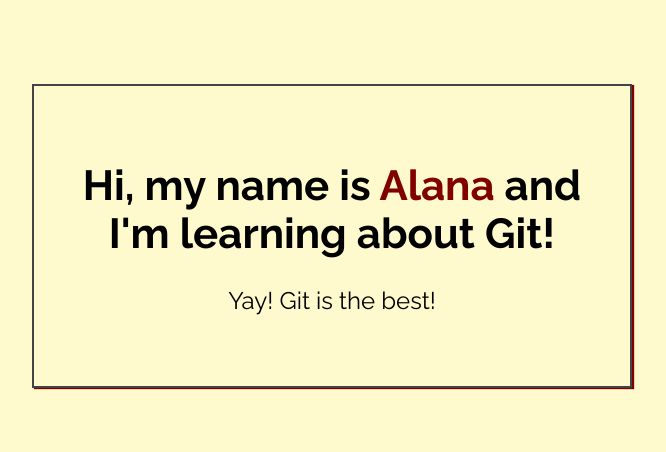
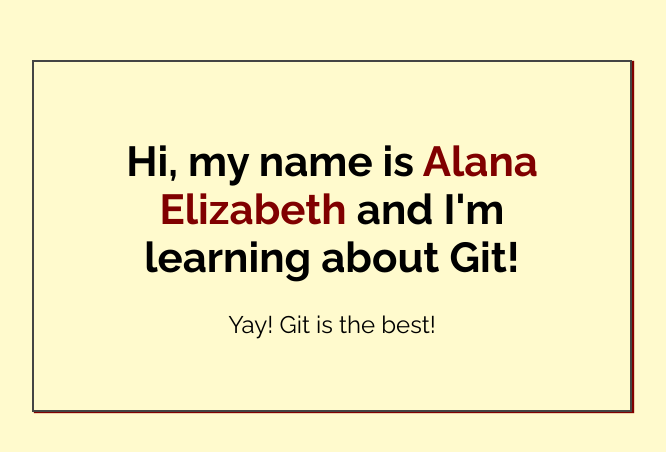
Before and after one commit to alana-nanz/my-first-repo, a plain HTML site: page index.html in a window 1280 px wide. Shown: the part 164-616 px from the top of the page, without its empty margins (308-974 px from the left). Drawn offline with Linux system fonts and the light colour scheme.

Commit message:
Added middle name to index.html

```diff
--- a/index.html
+++ b/index.html
@@ -14,7 +14,7 @@
 <body>
 
     <div class="greeting">
-        <h1>Hi, my name is <span class="highlight">Alana</span> and I'm learning about Git! </h1>
+        <h1>Hi, my name is <span class="highlight">Alana Elizabeth</span> and I'm learning about Git! </h1>
 
         <p>Yay! Git is the best!</p>
     </div>
```
